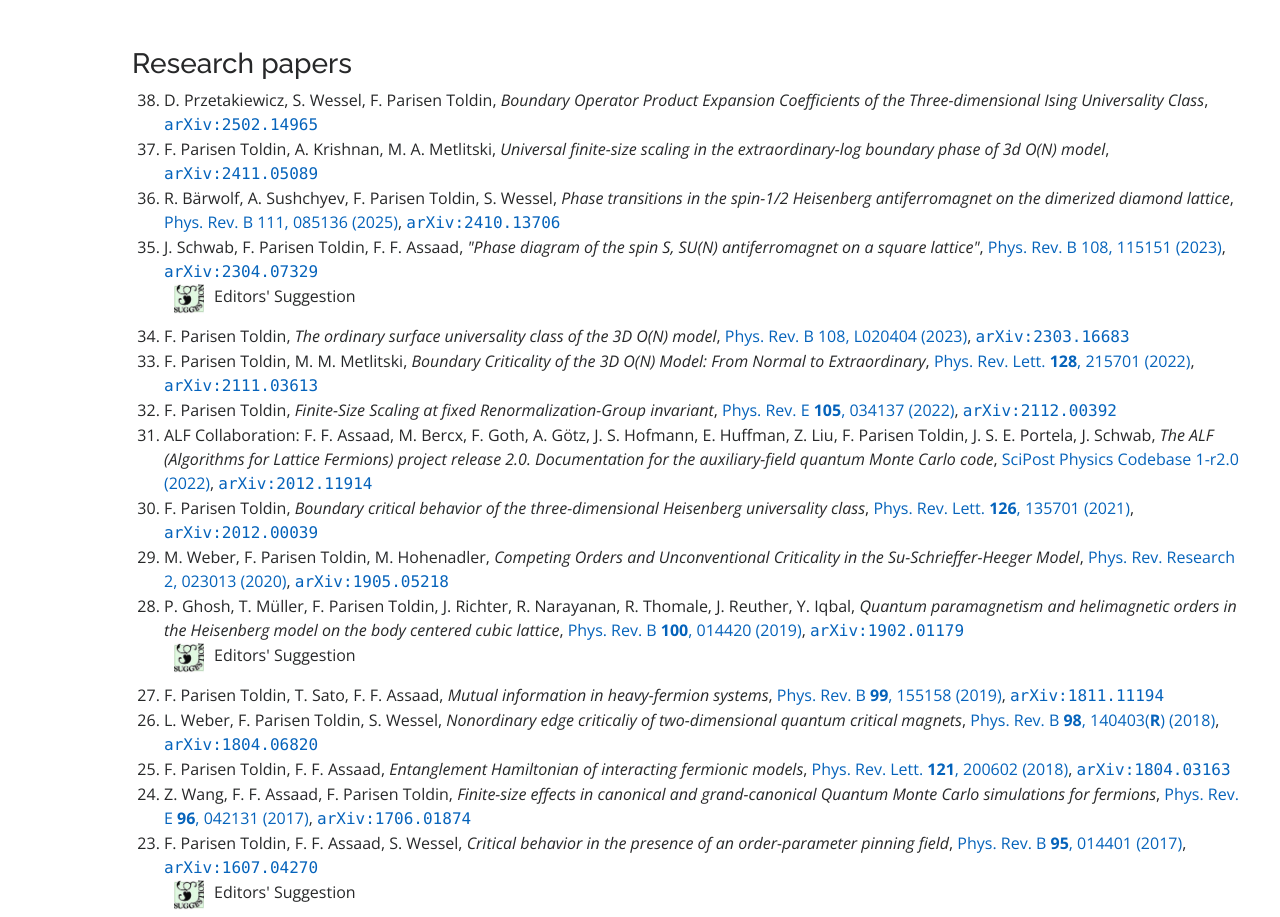
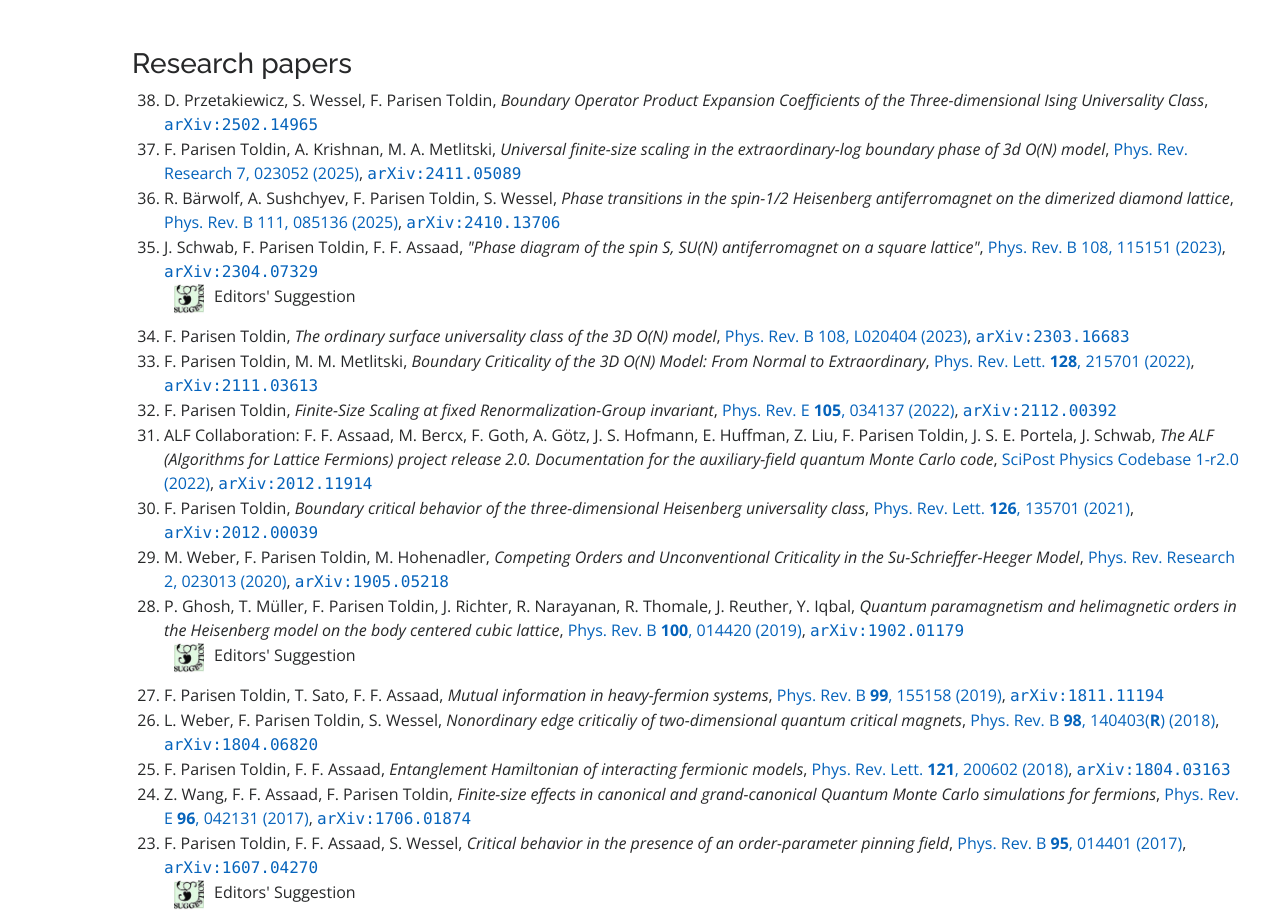
Before and after one commit to francescopt/francescopt.github.io, a plain HTML site: page index.html in a window 1280 px wide. Shown: the part 3500-4417 px from the top of the page. Drawn offline with nearby package versions, Linux system fonts and the light colour scheme.

Commit message:
updated papers

```diff
--- a/index.html
+++ b/index.html
@@ -255,7 +255,7 @@
 	<ol>
 <li value="38"> D. Przetakiewicz, S. Wessel, F. Parisen Toldin, <em>Boundary Operator Product Expansion Coefficients of the Three-dimensional Ising Universality Class</em>, <span class="font-monospace"><a href="https://arxiv.org/abs/2502.14965" target="_blank">arXiv:2502.14965</a></span>
 </li>
-<li value="37"> F. Parisen Toldin, A. Krishnan, M. A. Metlitski, <em>Universal finite-size scaling in the extraordinary-log boundary phase of 3d O(N) model</em>, <span class="font-monospace"><a href="https://arxiv.org/abs/2411.05089" target="_blank">arXiv:2411.05089</a></span>
+<li value="37"> F. Parisen Toldin, A. Krishnan, M. A. Metlitski, <em>Universal finite-size scaling in the extraordinary-log boundary phase of 3d O(N) model</em>, <a href="https://doi.org/10.1103/PhysRevResearch.7.023052" target="_blank">Phys. Rev. Research 7, 023052 (2025)</a>, <span class="font-monospace"><a href="https://arxiv.org/abs/2411.05089" target="_blank">arXiv:2411.05089</a></span>
 </li>
 <li value="36"> R. B&auml;rwolf, A. Sushchyev, F. Parisen Toldin, S. Wessel, <em>Phase transitions in the spin-1/2 Heisenberg antiferromagnet on the dimerized diamond lattice</em>, <a href="https://doi.org/10.1103/PhysRevB.111.085136" target="_blank">Phys. Rev. B 111, 085136 (2025)</a>, <span class="font-monospace"><a href="https://arxiv.org/abs/2410.13706" target="_blank">arXiv:2410.13706</a></span>
 </li>
```
